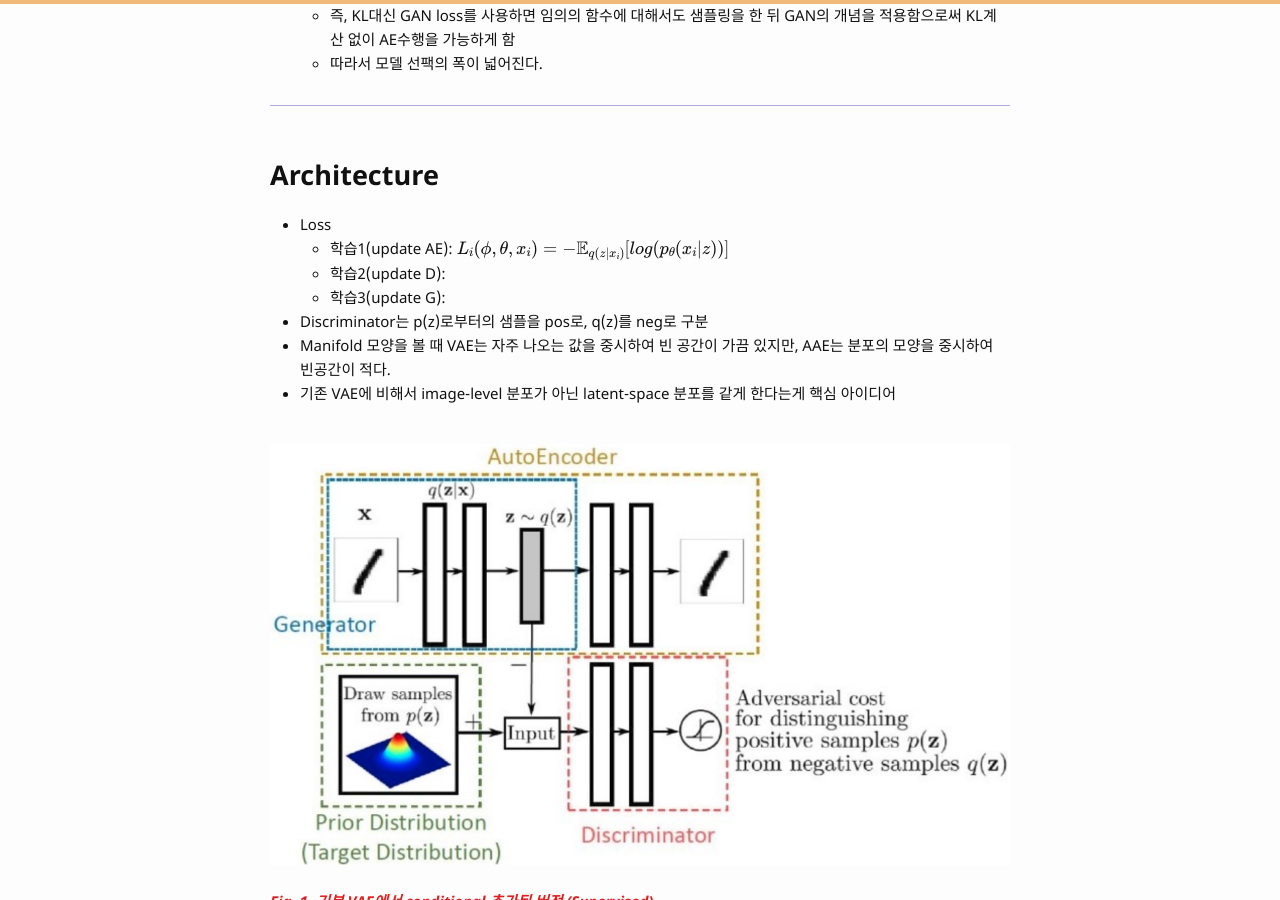
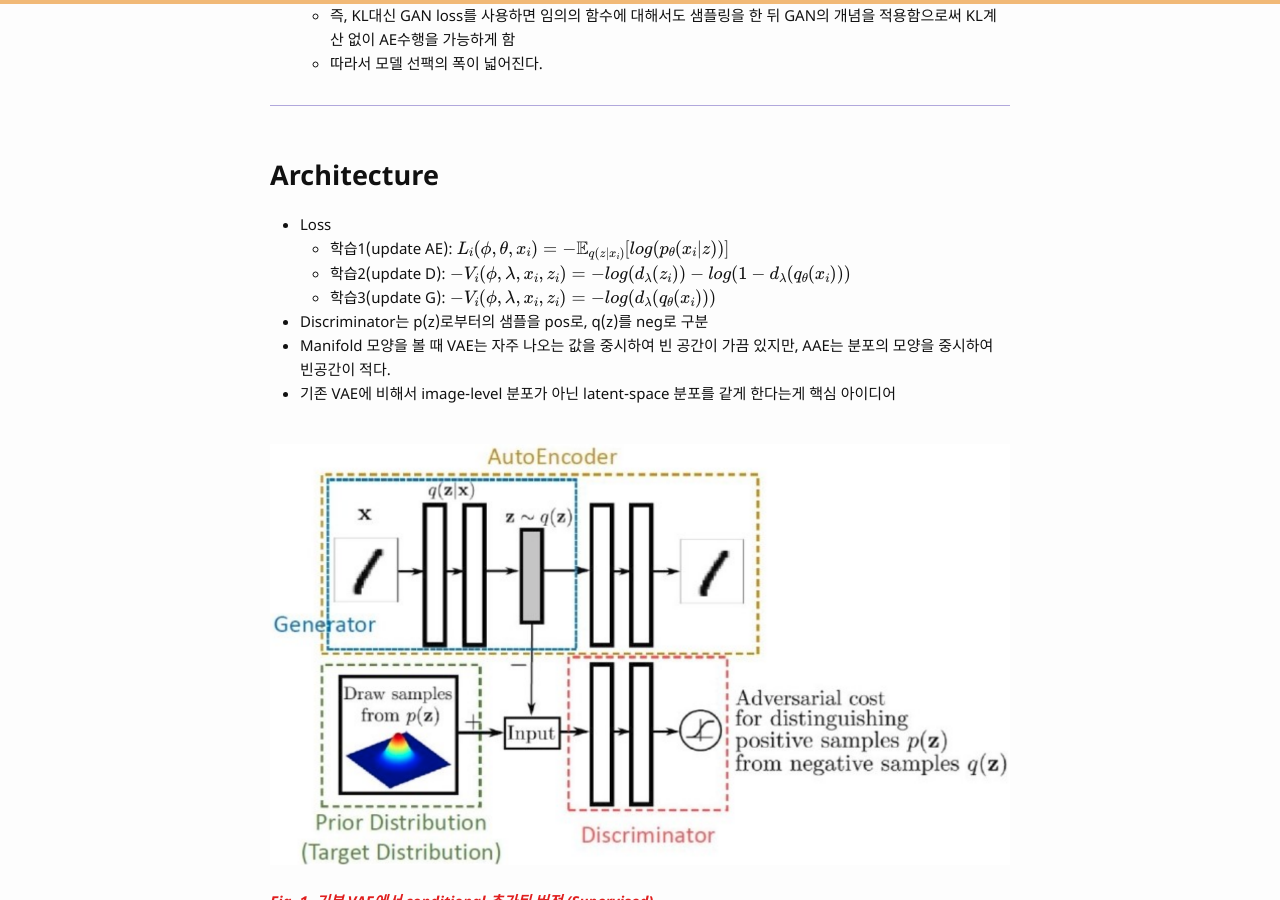
Before and after one commit to bismex/bismex.github.io, a Jekyll site: the page built from _posts/2019-05-25-AAE.md, in a window 1280 px wide and 900 px high, scrolled down 914 px. Built offline with Jekyll 4.4.1, drawn with Linux system fonts in a browser that asks for light colours; formulas are drawn with MathJax 3.

Commit message:
Update 2019-05-25-AAE.md

```diff
--- a/_posts/2019-05-25-AAE.md
+++ b/_posts/2019-05-25-AAE.md
@@ -45,7 +45,13 @@ tags: ML gan autoencoder generative-model
   L_i(\phi, \theta, x_i) = - \mathbb{E}_{q(z|x_i)} [log(p_\theta (x_i|z))]
   $$
   - 학습2(update D):
+  $$
+  -V_i(\phi, \lambda, x_i, z_i) = - log(d_\lambda (z_i))-log(1-d_\lambda (q_\theta (x_i)))
+  $$
   - 학습3(update G):
+  $$
+  -V_i(\phi, \lambda, x_i, z_i) = - log(d_\lambda (q_\theta (x_i)))
+  $$
 - Discriminator는 p(z)로부터의 샘플을 pos로, q(z)를 neg로 구분
 - Manifold 모양을 볼 때 VAE는 자주 나오는 값을 중시하여 빈 공간이 가끔 있지만, AAE는 분포의 모양을 중시하여 빈공간이 적다.
 - 기존 VAE에 비해서 image-level 분포가 아닌 latent-space 분포를 같게 한다는게 핵심 아이디어
```
